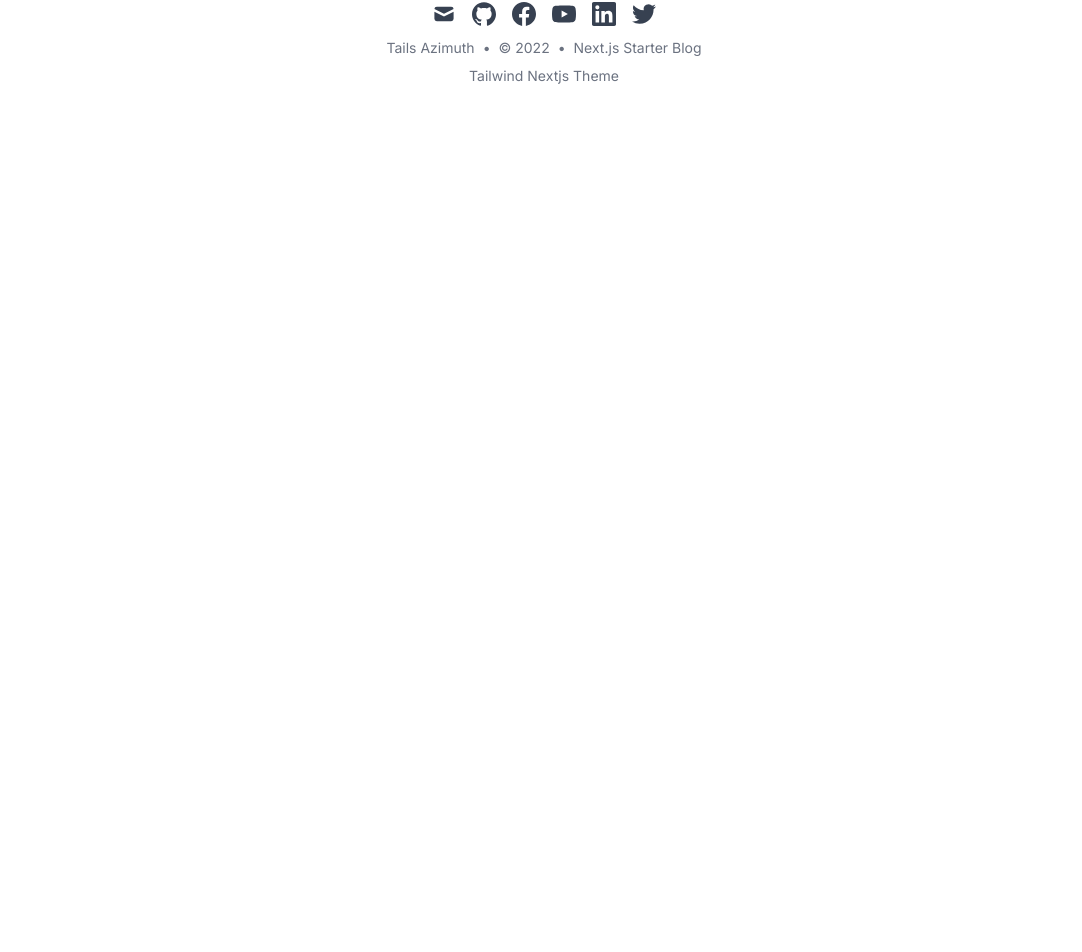
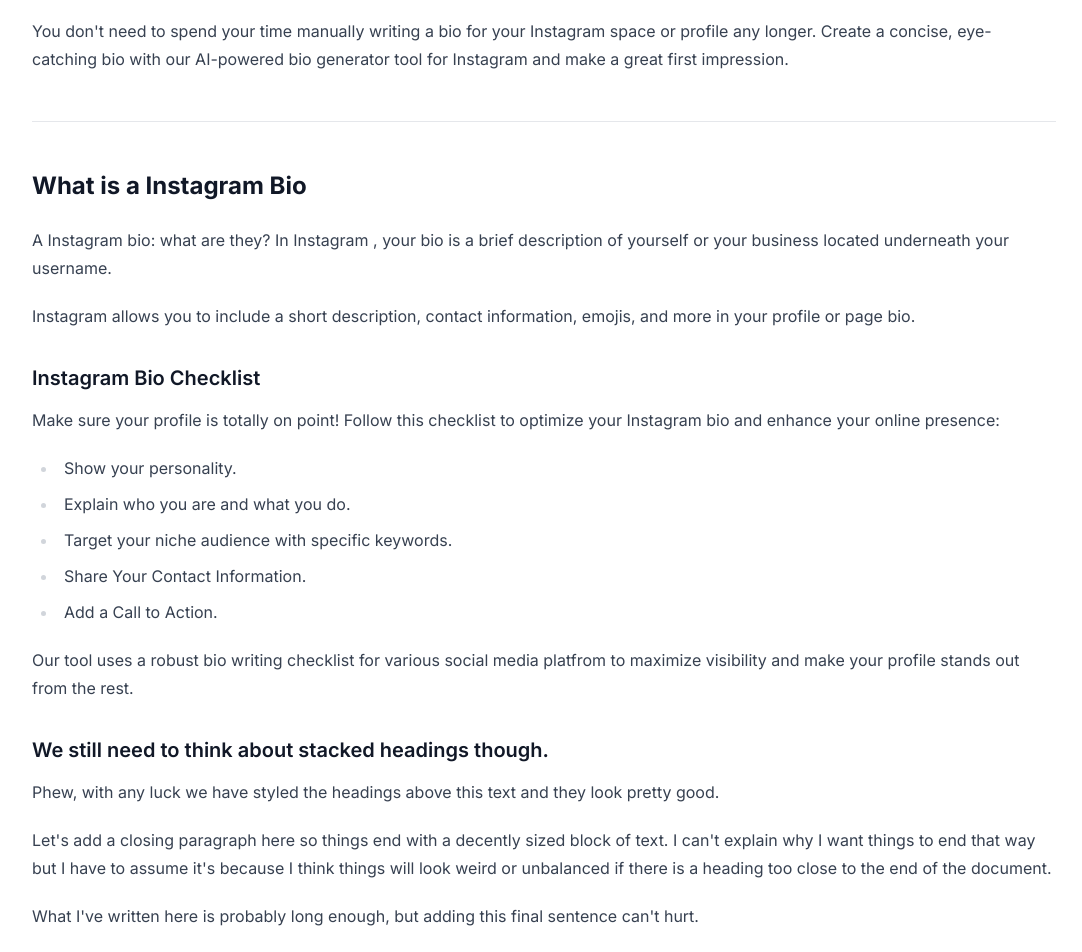
Before and after one commit to iRajatDas/next-bio, a Next.js app: page /tools/bio-generator/instagram in a window 1280 px wide. Shown: the part 780-1732 px from the top of the page, without its empty margins (96-1178 px from the left). Before the commit the page ends 898 px from the top, so only its background shows below. Built offline with nearby package versions, Linux system fonts and the light colour scheme; what prettier-plugin-tailwindcss would draw is missing.

Commit message:
added tool description

```diff
--- a/pages/tools/bio-generator/instagram/index.tsx
+++ b/pages/tools/bio-generator/instagram/index.tsx
@@ -3,6 +3,7 @@
 import { BioData } from "types";
 import { isEmptyString, capitalizeFirstLetter, request } from "utils/Utils";
 import { NextSeo } from "next-seo";
+import Link from "next/link";
 
 
 const profileTypeList = [
@@ -114,18 +115,18 @@
         description="Adopt the perfect Instagram bio for your profile with this AI-powered Instagram bio generator! Enhance your presence on the platform today with a few simple clicks."
       />
 
-      <div className="divide-y divide-gray-200 dark:divide-gray-700">
+      <div className="">
         <div className="space-y-2 pt-6 pb-8 md:space-y-5">
           <h1 className="text-3xl font-extrabold leading-9 tracking-tight text-gray-900 dark:text-gray-100 sm:text-4xl sm:leading-10 md:text-6xl md:leading-14">
             Instagram Bio Generator
           </h1>
           <p className="text-lg leading-7 text-gray-500 dark:text-gray-400">
-          With just a few clicks, you'll create the perfect bio to make your profile stand out. Take control of your online presence with this easy-to-use instagram bio generator tool!
+            With just a few clicks, you'll create the perfect bio to make your profile stand out. Take control of your online presence with this easy-to-use instagram bio generator tool!
           </p>
         </div>
 
         {/* Creator */}
-        <div className="py-6">
+        <div className="">
           <form onSubmit={(e) => onSubmit(e)}>
             <div className="w-full">
               {/* Text BOX */}
@@ -217,6 +218,28 @@
             </div>
           </form>
         </div>
+        <div className="prose max-w-none pt-10 pb-8 dark:prose-dark">
+        <p className="lead">#NoMoreStruggle - Tired of overthinking your Instagram profile or ig profile? Let our AI <Link href="/tools/bio-generator/instagram">Instagram Bio Generator</Link> do the heavy lifting with creative and cool bio options with relavant hashtags.</p>
+        <p>You don't need to spend your time manually writing a bio for your Instagram space or profile any longer. Create a concise, eye-catching bio with our AI-powered bio generator tool for Instagram and make a great first impression.</p>
+        <hr />
+        <h2>What is a Instagram Bio</h2>
+        <p>A Instagram bio: what are they? In Instagram , your bio is a brief description of yourself or your business located underneath your username.</p>
+        <p>Instagram allows you to include a short description, contact information, emojis, and more in your profile or page bio.</p>
+        <h3>Instagram Bio Checklist</h3>
+        <p>Make sure your profile is totally on point! Follow this checklist to optimize your Instagram bio and enhance your online presence:</p>
+        <ul>
+          <li>Show your personality.</li>
+          <li>Explain who you are and what you do.</li>
+          <li>Target your niche audience with specific keywords.</li>
+          <li>Share Your Contact Information.</li>
+          <li>Add a Call to Action.</li>
+        </ul>
+        <p>Our tool uses a robust bio writing checklist for various social media platfrom to maximize visibility and make your profile stands out from the rest.</p>
+        <h3>We still need to think about stacked headings though.</h3>
+        <p>Phew, with any luck we have styled the headings above this text and they look pretty good.</p>
+        <p>Let's add a closing paragraph here so things end with a decently sized block of text. I can't explain why I want things to end that way but I have to assume it's because I think things will look weird or unbalanced if there is a heading too close to the end of the document.</p>
+        <p>What I've written here is probably long enough, but adding this final sentence can't hurt.</p>
+      </div>
       </div>
     </>
   );
--- a/pages/tools/bio-generator/twitter/index.tsx
+++ b/pages/tools/bio-generator/twitter/index.tsx
@@ -3,6 +3,7 @@
 import { BioData } from "types";
 import { isEmptyString, capitalizeFirstLetter, request } from "utils/Utils";
 import { NextSeo } from "next-seo";
+import Link from "next/link";
 
 
 const profileTypeList = [
@@ -114,7 +115,7 @@
         description="Adopt the perfect twitter bio for your profile with this AI-powered twitter bio generator! Enhance your presence on the platform today with a few simple clicks."
       />
 
-      <div className="divide-y divide-gray-200 dark:divide-gray-700">
+      <div className="">
         <div className="space-y-2 pt-6 pb-8 md:space-y-5">
           <h1 className="text-3xl font-extrabold leading-9 tracking-tight text-gray-900 dark:text-gray-100 sm:text-4xl sm:leading-10 md:text-6xl md:leading-14">
             Twitter Bio Generator
@@ -127,7 +128,7 @@
         </div>
 
         {/* Creator */}
-        <div className="py-6">
+        <div className="">
           <form onSubmit={(e) => onSubmit(e)}>
             <div className="w-full">
               {/* Text BOX */}
@@ -219,6 +220,28 @@
             </div>
           </form>
         </div>
+        <div className="prose max-w-none pt-10 pb-8 dark:prose-dark">
+          <p className="lead">#NoMoreStruggle - Tired of overthinking your Twitter profile? Let our AI <Link href="/tools/bio-generator/twitter">Twitter Bio Generator</Link> do the heavy lifting with creative and cool bio options with relavant hashtags.</p>
+          <p>You don't need to spend your time manually writing a bio for your Twitter profile any longer. Create a concise, eye-catching bio with our AI-powered bio generator tool for Twitter and make a great first impression.</p>
+          <hr />
+          <h2>What is a Twitter Bio</h2>
+          <p>A Twitter bio: what are they? In Twitter , your bio is a brief description of yourself or your business located underneath your username.</p>
+          <p>Twitter allows you to include a short description, contact information, emojis, and more in your profile or page bio.</p>
+          <h3>Twitter Bio Checklist</h3>
+          <p>Make sure your profile is totally on point! Follow this checklist to optimize your Twitter bio and enhance your online presence:</p>
+          <ul>
+            <li>Show your personality.</li>
+            <li>Explain who you are and what you do.</li>
+            <li>Target your niche audience with specific keywords.</li>
+            <li>Share Your Contact Information.</li>
+            <li>Add a Call to Action.</li>
+          </ul>
+          <p>Our tool uses a robust bio writing checklist for various social media platfrom to maximize visibility and make your profile stands out from the rest.</p>
+          <h3>We still need to think about stacked headings though.</h3>
+          <p>Phew, with any luck we have styled the headings above this text and they look pretty good.</p>
+          <p>Let's add a closing paragraph here so things end with a decently sized block of text. I can't explain why I want things to end that way but I have to assume it's because I think things will look weird or unbalanced if there is a heading too close to the end of the document.</p>
+          <p>What I've written here is probably long enough, but adding this final sentence can't hurt.</p>
+        </div>
       </div>
     </>
   );
```
